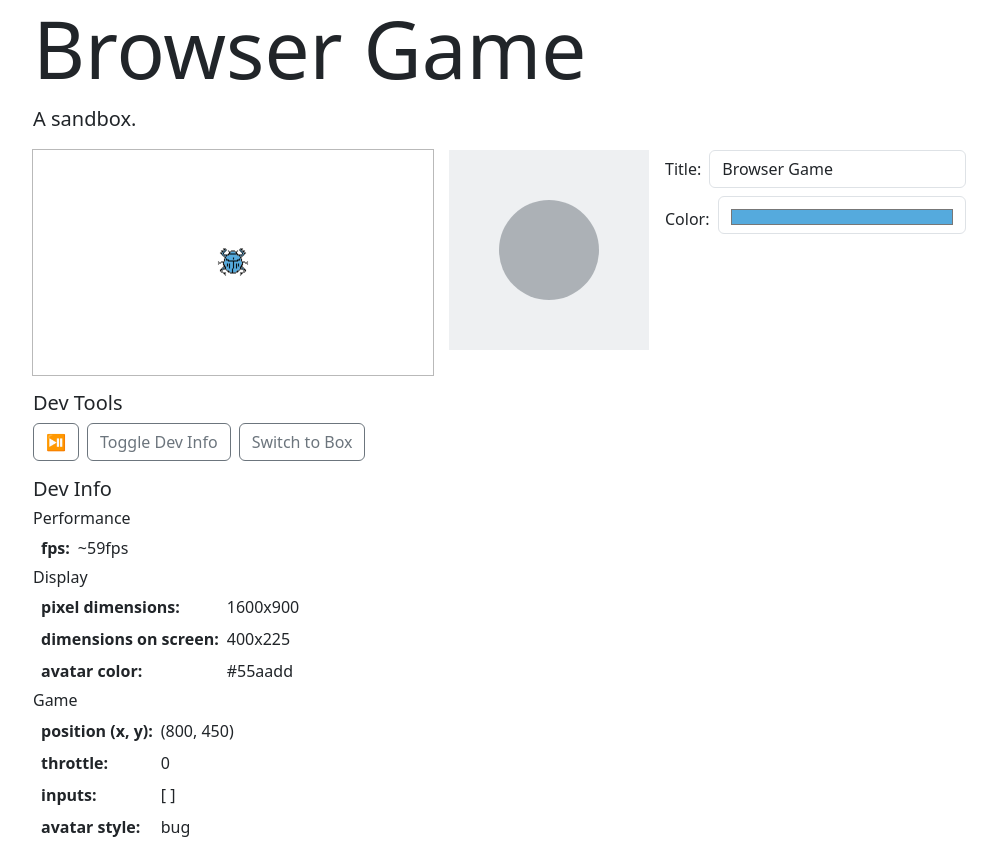
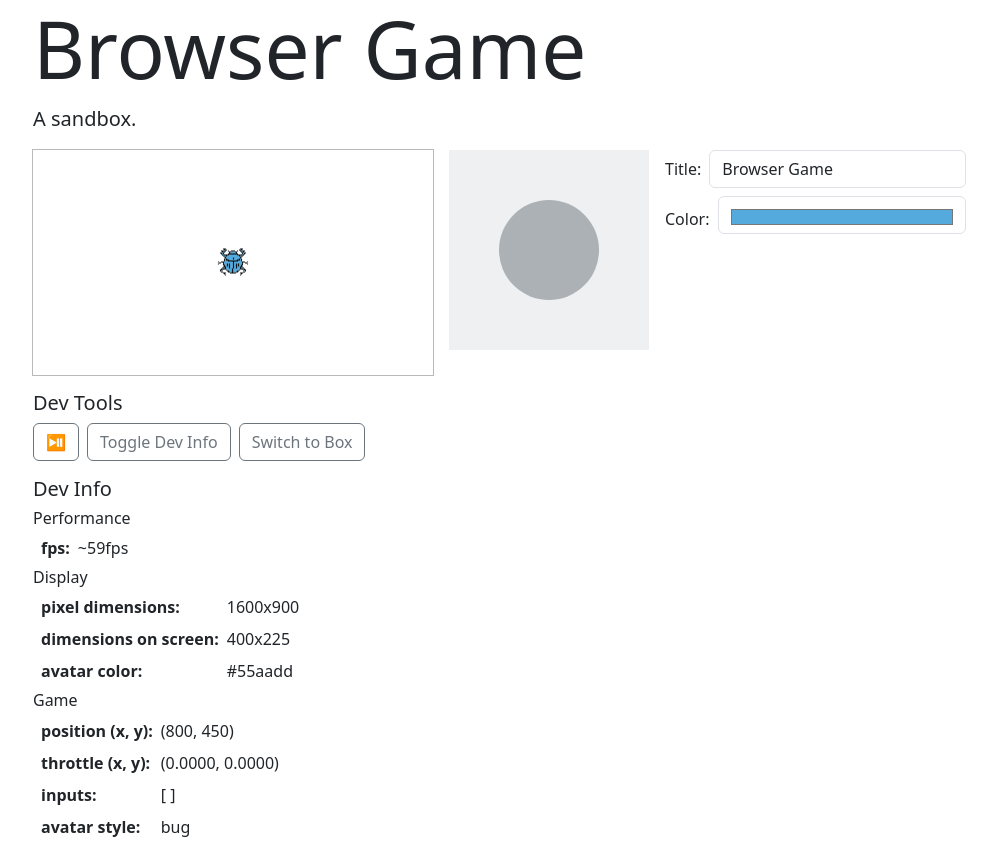
Before and after one commit to calvinjuarez/basic-game-loop, a Vue app: page / in a window 1280 px wide. Shown: the whole page, without its empty margins (49-1046 px from the left). Built offline with nearby package versions, Linux system fonts and the light colour scheme.

Commit message:
Dev – output throttle as components, not combined

```diff
--- a/src/components/Dev.vue
+++ b/src/components/Dev.vue
@@ -16,7 +16,7 @@ const inputs = computed(() => JSON.stringify(
 	Object.keys(store.inputs).filter(key => store.inputs[key]), null, 1,
 ).replace(/["\n]/g, '').replace(/\]/, ' ]'));
 const isDevHidden = ref(false);
-const xy = computed(() => `(${Math.round(store.x)}, ${Math.round(store.y)})`);
+const deci = n => n.toPrecision(5).slice(0, 6);
 </script>
 
 
@@ -62,9 +62,9 @@ const xy = computed(() => `(${Math.round(store.x)}, ${Math.round(store.y)})`);
 			<h6>Game</h6>
 			<dl class="dl-cols  ms-2 mb-0">
 				<dt>position (x, y):</dt>
-				<dd><output>{{ xy }}</output></dd>
-				<dt>throttle:</dt>
-				<dd><output>{{ store.throttle }}</output></dd>
+				<dd><output>({{ Math.round(store.x) }}, {{ Math.round(store.y) }})</output></dd>
+				<dt>throttle (x, y):</dt>
+				<dd><output>({{ deci(store.throttleX) }}, {{ deci(store.throttleY) }})</output></dd>
 				<dt>inputs:</dt>
 				<dd><output>{{ inputs }}</output></dd>
 				<dt>avatar style:</dt>
```
